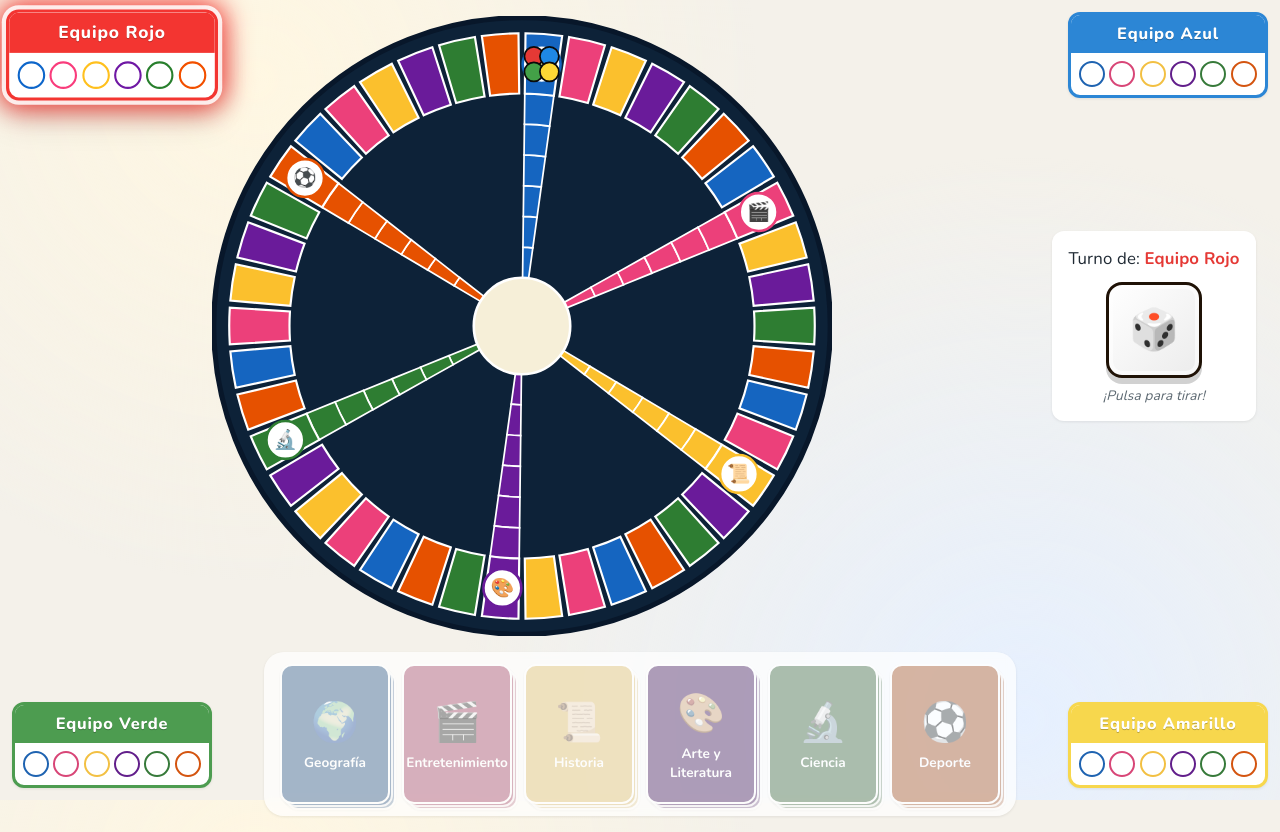
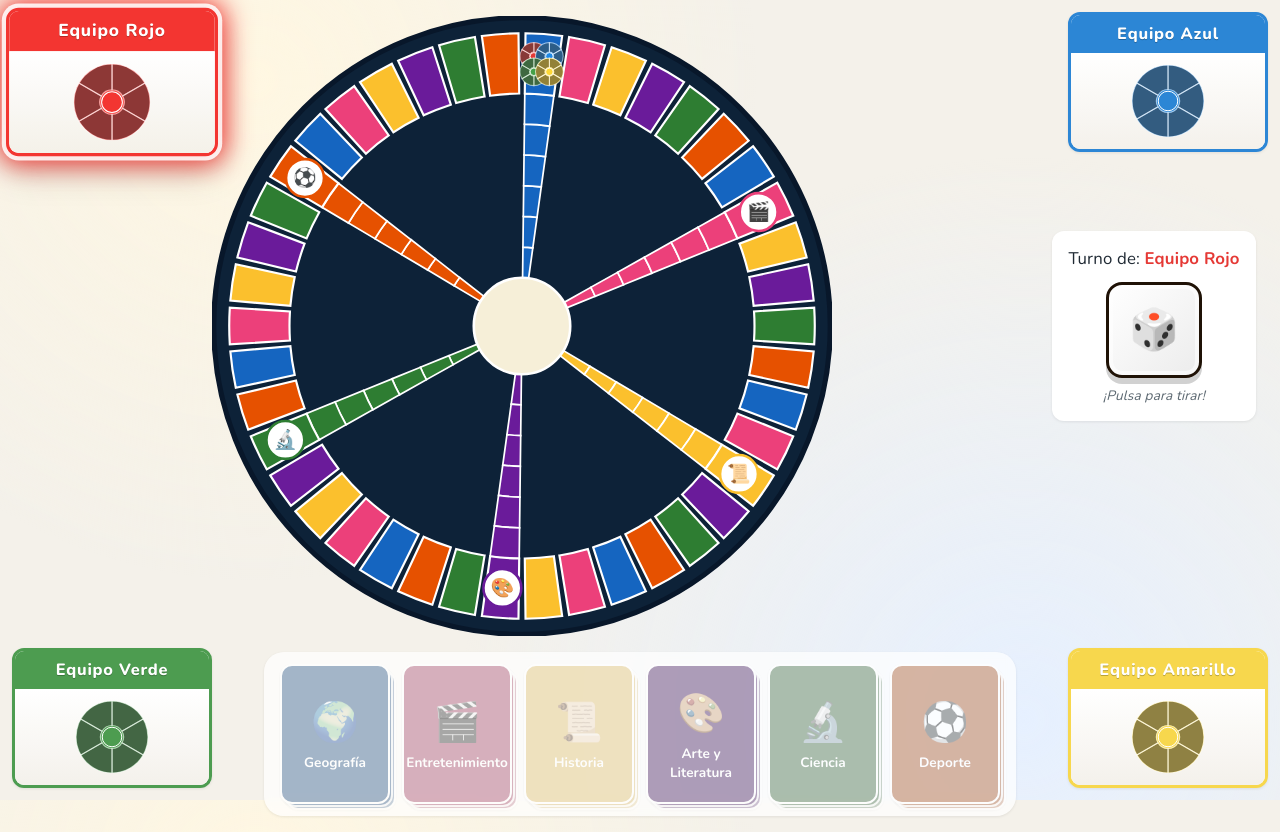
Before and after one commit to ngarderiu/Trivial, a React (Vite) app: page / in a window 1280 px wide. Both pictures are taken after a click on the button "Empezar partida". Built offline with nearby package versions, Linux system fonts and the light colour scheme.

Commit message:
feat: fichas tipo rueda con huecos de quesitos por color

```diff
--- a/src/App.jsx
+++ b/src/App.jsx
@@ -24,6 +24,7 @@ export default function App() {
         winner={winner}
         players={game.players}
         quesitos={game.quesitos}
+        mode={game.mode}
         onPlayAgain={game.resetGame}
       />
     );
--- a/src/components/common/PlayerMarker.jsx
+++ b/src/components/common/PlayerMarker.jsx
@@ -1,16 +1,15 @@
-import { CATEGORIES } from '../../constants/categories.js';
+import QuesitoWheel from './QuesitoWheel.jsx';
 
-// Tarjeta del jugador (esquina del HUD).
-// Muestra nombre, color y los quesitos ganados.
+// Marcador de jugador. Muestra nombre, color y la rueda de quesitos
+// con los huecos rellenos según el progreso del jugador.
 export default function PlayerMarker({
   name,
   color,
   quesitos = [],
+  slots = 6,
   isCurrentTurn = false,
   corner = 'top-left'
 }) {
-  const owned = new Set(quesitos);
-
   return (
     <div
       className={`player-marker corner-${corner} ${isCurrentTurn ? 'is-active' : ''}`}
@@ -19,18 +18,9 @@ export default function PlayerMarker({
       <div className="player-marker__head" style={{ background: color }}>
         <span className="player-marker__name">{name}</span>
       </div>
-      <ul className="player-marker__quesitos">
-        {CATEGORIES.map((cat) => (
-          <li
-            key={cat.id}
-            className={`quesito ${owned.has(cat.id) ? 'is-owned' : ''}`}
-            style={{ background: owned.has(cat.id) ? cat.color : 'transparent', borderColor: cat.color }}
-            title={cat.name}
-          >
-            {owned.has(cat.id) ? cat.icon : ''}
-          </li>
-        ))}
-      </ul>
+      <div className="player-marker__wheel">
+        <QuesitoWheel size={72} slots={slots} earned={quesitos} rimColor={color} />
+      </div>
     </div>
   );
 }
--- /dev/null
+++ b/src/components/common/QuesitoWheel.jsx
@@ -0,0 +1,72 @@
+import { CATEGORIES_BY_ID } from '../../constants/categories.js';
+
+// Rueda de quesitos. Renderiza un círculo con N huecos (4 o 6), cada uno
+// vacío (gris) o relleno con el color de la categoría que se ganó en ese
+// hueco (los quesitos se colocan en el orden en que se ganan).
+//
+// Props:
+//   - size: diámetro en píxeles
+//   - slots: 4 o 6
+//   - earned: array de category ids en orden de obtención
+//   - rimColor: color del aro exterior (p. ej. el del jugador)
+//   - asSvg: si true, devuelve directamente <g>/<circle> para insertarse
+//            dentro de otro <svg> (p. ej. el tablero). Si false, devuelve
+//            un <svg> autónomo.
+export default function QuesitoWheel({
+  size = 38,
+  slots = 6,
+  earned = [],
+  rimColor = '#1f1206',
+  asSvg = false
+}) {
+  const r = size / 2;
+  const innerR = r * 0.32;
+  const segments = Array.from({ length: slots }, (_, i) => earned[i] ?? null);
+  const sliceAngle = (Math.PI * 2) / slots;
+
+  const wedge = (i) => {
+    const a0 = i * sliceAngle - Math.PI / 2;
+    const a1 = (i + 1) * sliceAngle - Math.PI / 2;
+    const x0o = r + r * Math.cos(a0);
+    const y0o = r + r * Math.sin(a0);
+    const x1o = r + r * Math.cos(a1);
+    const y1o = r + r * Math.sin(a1);
+    const x0i = r + innerR * Math.cos(a0);
+    const y0i = r + innerR * Math.sin(a0);
+    const x1i = r + innerR * Math.cos(a1);
+    const y1i = r + innerR * Math.sin(a1);
+    return `M ${x0o} ${y0o} A ${r} ${r} 0 0 1 ${x1o} ${y1o} L ${x1i} ${y1i} A ${innerR} ${innerR} 0 0 0 ${x0i} ${y0i} Z`;
+  };
+
+  const content = (
+    <g>
+      {/* aro exterior */}
+      <circle cx={r} cy={r} r={r} fill={rimColor} />
+      {segments.map((catId, i) => {
+        const cat = catId ? CATEGORIES_BY_ID[catId] : null;
+        return (
+          <path
+            key={i}
+            d={wedge(i)}
+            fill={cat?.color ?? '#3b3b3b'}
+            stroke="#ffffff"
+            strokeWidth={1.2}
+            opacity={cat ? 1 : 0.55}
+          />
+        );
+      })}
+      {/* eje central */}
+      <circle cx={r} cy={r} r={innerR * 0.85} fill={rimColor} stroke="#ffffff" strokeWidth={1} />
+    </g>
+  );
+
+  if (asSvg) {
+    return <g transform={`translate(${-r} ${-r})`}>{content}</g>;
+  }
+
+  return (
+    <svg width={size} height={size} viewBox={`0 0 ${size} ${size}`} role="img" aria-label="Rueda de quesitos">
+      {content}
+    </svg>
+  );
+}
--- a/src/components/game/GameHUD.jsx
+++ b/src/components/game/GameHUD.jsx
@@ -1,9 +1,13 @@
 import PlayerMarker from '../common/PlayerMarker.jsx';
+import { GAME_MODES } from '../../constants/gameConfig.js';
 
 // HUD de las cuatro esquinas con un PlayerMarker por jugador.
 const CORNERS = ['top-left', 'top-right', 'bottom-left', 'bottom-right'];
 
-export default function GameHUD({ players = [], currentPlayerId, quesitos = {} }) {
+export default function GameHUD({ players = [], currentPlayerId, quesitos = {}, mode = 'classic' }) {
+  const modeDef = GAME_MODES[mode.toUpperCase()] ?? GAME_MODES.CLASSIC;
+  const slots = modeDef.quesitosToWin;
+
   return (
     <div className="game-hud">
       {players.map((p, i) => (
@@ -11,6 +15,7 @@ export default function GameHUD({ players = [], currentPlayerId, quesitos = {} }
           key={p.id}
           name={p.name}
           color={p.color}
+          slots={slots}
           quesitos={quesitos[p.id] ?? []}
           isCurrentTurn={p.id === currentPlayerId}
           corner={CORNERS[i] ?? 'top-left'}
--- a/src/components/game/MiniPodio.jsx
+++ b/src/components/game/MiniPodio.jsx
@@ -1,7 +1,7 @@
-import { CATEGORIES } from '../../constants/categories.js';
+import QuesitoWheel from '../common/QuesitoWheel.jsx';
 
 // Podio simple del ganador y resto de jugadores.
-export default function MiniPodio({ winner, players = [], quesitos = {} }) {
+export default function MiniPodio({ winner, players = [], quesitos = {}, slots = 6 }) {
   const others = players.filter((p) => p.id !== winner?.id);
   return (
     <div className="podio">
@@ -11,29 +11,26 @@ export default function MiniPodio({ winner, players = [], quesitos = {} }) {
           <div className="podio__name" style={{ background: winner.color }}>
             {winner.name}
           </div>
-          <ul className="podio__quesitos">
-            {CATEGORIES.map((c) => {
-              const owned = (quesitos[winner.id] ?? []).includes(c.id);
-              return (
-                <li
-                  key={c.id}
-                  className={owned ? 'is-owned' : ''}
-                  style={{ background: owned ? c.color : 'transparent', borderColor: c.color }}
-                >
-                  {owned ? c.icon : ''}
-                </li>
-              );
-            })}
-          </ul>
+          <div className="podio__wheel">
+            <QuesitoWheel
+              size={120}
+              slots={slots}
+              earned={quesitos[winner.id] ?? []}
+              rimColor={winner.color}
+            />
+          </div>
         </div>
       )}
       <div className="podio__others">
         {others.map((p) => (
           <div key={p.id} className="podio__other" style={{ borderColor: p.color }}>
             <span className="podio__other-name" style={{ background: p.color }}>{p.name}</span>
-            <span className="podio__other-count">
-              {(quesitos[p.id] ?? []).length} quesitos
-            </span>
+            <QuesitoWheel
+              size={56}
+              slots={slots}
+              earned={quesitos[p.id] ?? []}
+              rimColor={p.color}
+            />
           </div>
         ))}
       </div>
--- a/src/components/index.js
+++ b/src/components/index.js
@@ -1,5 +1,6 @@
 export { default as Dice } from './common/Dice.jsx';
 export { default as PlayerMarker } from './common/PlayerMarker.jsx';
+export { default as QuesitoWheel } from './common/QuesitoWheel.jsx';
 export { default as CardStack } from './common/CardStack.jsx';
 export { default as FlyingCard } from './common/FlyingCard.jsx';
 export { default as CardStackArea } from './game/CardStackArea.jsx';
--- a/src/components/screens/GameScreen.jsx
+++ b/src/components/screens/GameScreen.jsx
@@ -3,7 +3,9 @@ import Board from '../game/Board.jsx';
 import GameHUD from '../game/GameHUD.jsx';
 import CardStackArea from '../game/CardStackArea.jsx';
 import Dice from '../common/Dice.jsx';
+import QuesitoWheel from '../common/QuesitoWheel.jsx';
 import { CENTER_INDEX } from '../../constants/board.js';
+import { GAME_MODES } from '../../constants/gameConfig.js';
 import { useBoard } from '../../hooks/useBoard.js';
 import { useQuestion } from '../../hooks/useQuestion.js';
 import {
@@ -115,12 +117,27 @@ export default function GameScreen({ game }) {
     ? missingCategories(owned)
     : [];
 
+  const modeDef = GAME_MODES[mode.toUpperCase()] ?? GAME_MODES.CLASSIC;
+  const slots = modeDef.quesitosToWin;
+
+  // Ficha del jugador en el tablero: una mini rueda con sus quesitos
+  const renderToken = (player) => (
+    <QuesitoWheel
+      size={32}
+      slots={slots}
+      earned={quesitos[player.id] ?? []}
+      rimColor={player.color}
+      asSvg
+    />
+  );
+
   return (
     <main className="game">
       <GameHUD
         players={players}
         currentPlayerId={currentPlayer?.id}
         quesitos={quesitos}
+        mode={mode}
       />
 
       <div className="game__top">
@@ -129,6 +146,7 @@ export default function GameScreen({ game }) {
           playerPositions={positions}
           reachable={step === 'awaiting-cell' ? reachable : []}
           onCellClick={handleCellClick}
+          renderToken={renderToken}
         />
 
         <div className="game__controls">
--- a/src/components/screens/VictoryScreen.jsx
+++ b/src/components/screens/VictoryScreen.jsx
@@ -1,10 +1,12 @@
 import MiniPodio from '../game/MiniPodio.jsx';
+import { GAME_MODES } from '../../constants/gameConfig.js';
 
-export default function VictoryScreen({ winner, players, quesitos, onPlayAgain }) {
+export default function VictoryScreen({ winner, players, quesitos, mode = 'classic', onPlayAgain }) {
+  const modeDef = GAME_MODES[mode.toUpperCase()] ?? GAME_MODES.CLASSIC;
   return (
     <main className="victory">
       <h1 className="victory__title">¡Victoria!</h1>
-      <MiniPodio winner={winner} players={players} quesitos={quesitos} />
+      <MiniPodio winner={winner} players={players} quesitos={quesitos} slots={modeDef.quesitosToWin} />
       <button type="button" className="btn btn--big btn--primary" onClick={onPlayAgain}>
         Jugar otra partida
       </button>
--- a/src/styles/components.css
+++ b/src/styles/components.css
@@ -91,28 +91,11 @@
   text-shadow: 0 1px 0 rgba(0, 0, 0, 0.25);
 }
 .player-marker__name { font-size: 1.02rem; }
-.player-marker__quesitos {
-  list-style: none;
-  margin: 0;
-  padding: var(--space-2);
-  display: grid;
-  grid-template-columns: repeat(6, 1fr);
-  gap: 4px;
-}
-.player-marker__quesitos .quesito {
-  width: 26px;
-  height: 26px;
-  border-radius: 50%;
-  border: 2px solid;
+.player-marker__wheel {
   display: flex;
-  align-items: center;
   justify-content: center;
-  font-size: 0.85rem;
-  transition: transform var(--transition-base);
-}
-.player-marker__quesitos .quesito.is-owned {
-  transform: scale(1);
-  box-shadow: 0 0 6px rgba(0, 0, 0, 0.18) inset;
+  padding: var(--space-3) var(--space-2);
+  background: linear-gradient(180deg, #fff 0%, #f4f1ea 100%);
 }
 
 /* Card stack */
```
